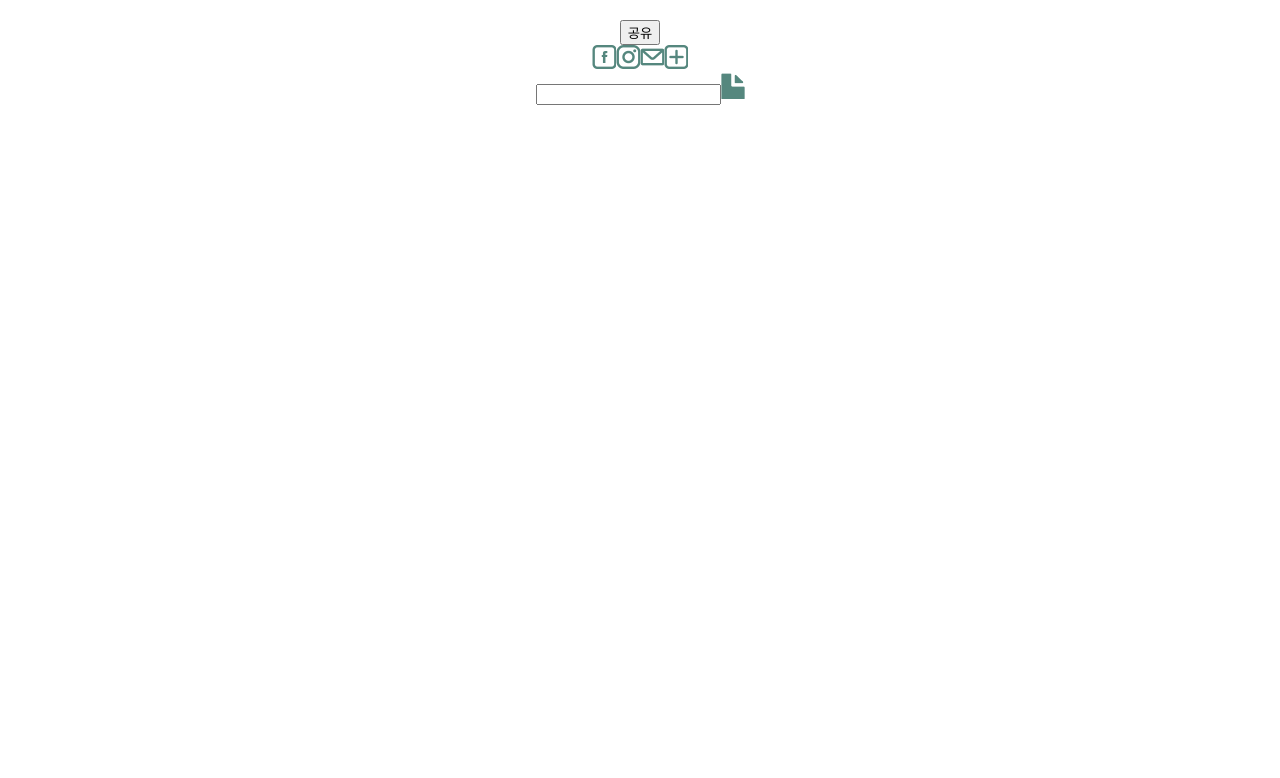
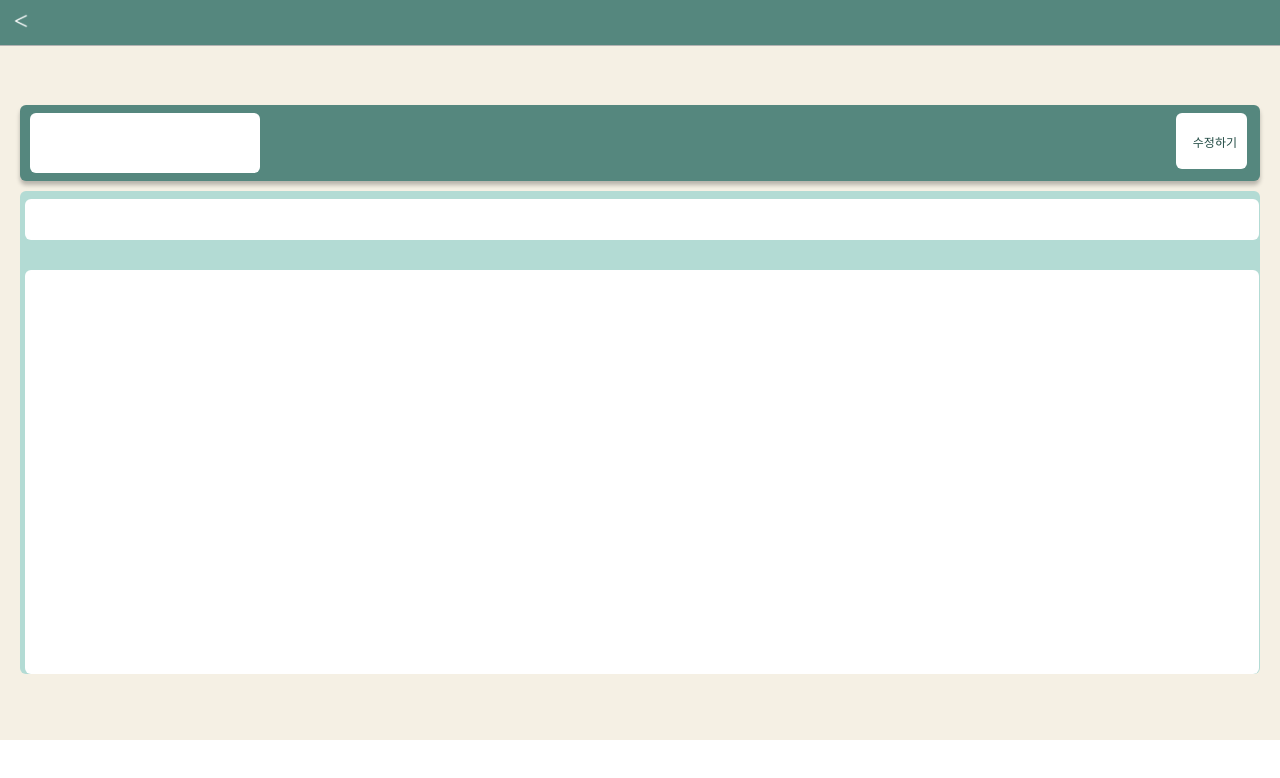
Before and after one commit to pjh402941/clip-my-money-connection, a React (Create React App) app: page / in a window 1280 px wide. Shown: the top 778 px of the page. Built offline with nearby package versions, Linux system fonts and the light colour scheme.

Commit message:
작성, 열람 css

```diff
--- a/src/App.js
+++ b/src/App.js
@@ -1,8 +1,8 @@
 import { BrowserRouter, Route, Routes } from "react-router-dom";
 // import Write from "./pages/write";
-// import Read from "./pages/read";
+import Read from "./pages/read";
 // import Save from "./pages/save";
-import Share from "./pages/share";
+// import Share from "./pages/share";
 
 function App() {
   return (
@@ -13,13 +13,14 @@ function App() {
           margin: "0px auto",
           minHeight: "100vh",
           position: "relative",
+
         }}
       >
         <Routes>
           {/* <Route path="/" element={<Write />} /> */}
-          {/* <Route path="/" element={<Read />} /> */}
+          <Route path="/" element={<Read />} />
           {/* <Route path="/" element={<Save />} /> */}
-          <Route path="/" element={<Share />} />
+          {/* <Route path="/" element={<Share />} /> */}
         </Routes>
       </div>
     </BrowserRouter>
--- a/src/pages/read.jsx
+++ b/src/pages/read.jsx
@@ -2,49 +2,87 @@ import React from "react";
 import styled from "styled-components";
 
 const Container = styled.div`
-  /* Container 스타일링 */
   position: relative;
-  height: 100%;
+  height: 740px;
   margin: 0 auto;
   text-align: center;
   overflow: auto;
+  background-color: #f5f0e4;
   -ms-overflow-style: none;
 
   /* 미디어 쿼리 적용 */
   @media (hover: hover) {
-    width: 375px;
+    width: 390px;
     margin: 0 auto;
   }
 `;
 
 const Header = styled.header`
-  /* Header 스타일링 */
+  background-color: #55877e;
+  height: 46px;
+  border-bottom: 1px solid #b3b3b3;
+  box-sizing: border-box;
+  padding-top: 13px;
 `;
 
 const BackButton = styled.img`
-  /* BackButton 스타일링 */
+  position: absolute;
+  left: 13px;
 `;
 
 const Body = styled.div`
-  /* Body 스타일링 */
-  margin: 0;
-  font-family: "YOUR_FONT_FAMILY";
+  height: 77%;
+  margin: 0 20px;
+  margin-top: 59px;
 `;
 
 const FormHeader = styled.div`
-  /* FormHeader 스타일링 */
+  border-radius: 6px;
+  background: #55877e;
+  box-shadow: 0px 4px 4px 0px rgba(0, 0, 0, 0.25);
+  height: 76px;
+  box-sizing: border-box;
+  padding: 8px 13px 8px 10px;
 `;
 
 const Date = styled.div`
-  /* Date 스타일링 */
+  display: inline-block;
+  box-sizing: border-box;
+  width: 230px;
+  height: 60px;
+  background-color: white;
+  float: left;
+  padding: 21px;
+  border-radius: 6px;
+  text-align: center;
+  font-family: Inter;
+  font-size: 14px;
+  font-weight: 700;
 `;
 
 const UpdateBox = styled.div`
-  /* UpdateBox 스타일링 */
+  display: inline-block;
+  box-sizing: border-box;
+  float: right;
+  width: 71px;
+  height: 56px;
+  background-color: white;
+  border-radius: 6px;
+  padding: 16px 10px;
 `;
 
 const UpdateButton = styled.button`
-  /* UpdateButton 스타일링 */
+  background-color: white;
+  float: right;
+  border: none;
+  color: #214a43;
+  font-family: Inter;
+  font-size: 12px;
+  font-style: normal;
+  font-weight: 500;
+  padding: 0;
+  top: 10px;
+  margin-top: 4px;
 `;
 
 const FormContentWrapper = styled.div`
@@ -52,15 +90,31 @@ const FormContentWrapper = styled.div`
 `;
 
 const FormContent = styled.div`
-  /* FormContent 스타일링 */
+  box-sizing: border-box;
+  height: 483px;
+  border-radius: 6px;
+  background: #b3dbd4;
+  padding: 8px 5px;
+  margin-top: 10px;
 `;
 
 const Title = styled.input`
-  /* Title 스타일링 */
+  border-radius: 6px;
+  background: #fff;
+  border: none;
+  width: 100%;
+  height: 39px;
+  margin: 0;
+  text-align: center;
 `;
 
 const Content = styled.textarea`
-  /* Content 스타일링 */
+  width: 100%;
+  height: 50vh;
+  border: none;
+  resize: none;
+  border-radius: 6px;
+  margin-top: 30px;
 `;
 
 const Read = () => {
```
Also changed, not shown: src/App.css (deleted, +0 -38 lines), src/pages/write.jsx (+90 -22 lines).
